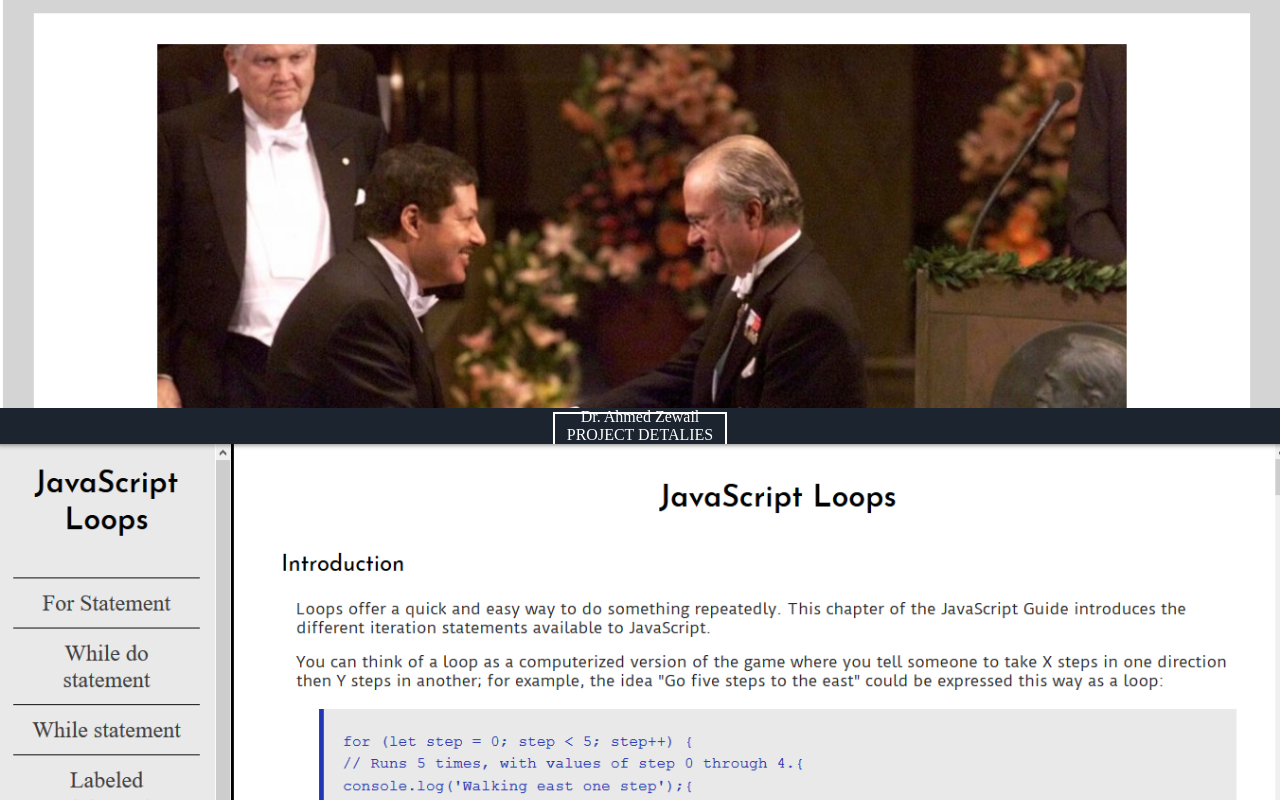
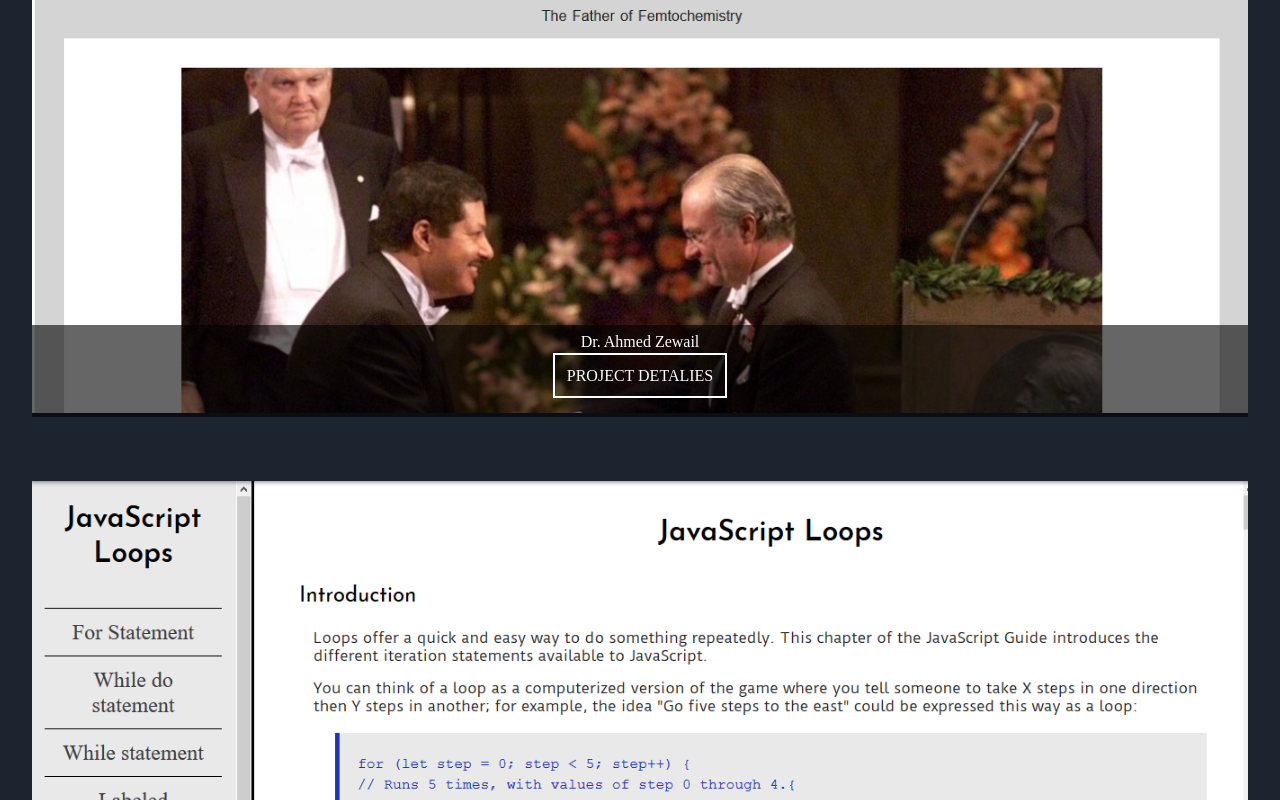
Before and after one commit to Affandi-85/FCC-protfolio-Project, a plain HTML site: page index.html in a window 1280 px wide. Shown: the part 846-1646 px from the top of the page. Drawn offline with Linux system fonts and the light colour scheme.

Commit message:
projects moblie layout

```diff
--- a/css/style.css
+++ b/css/style.css
@@ -47,7 +47,6 @@ h1,h2{
 
 img {
   max-width: 100%;
-  display: block;
   height: auto;
 }
 
@@ -98,3 +97,57 @@ header{
   font-size: 1em;
   color: var(--clr-light);
 }
+
+/* Portfolio
+============*/
+
+#port{
+  width: 95%;
+  margin: auto;
+}
+
+.glary{
+  display: flex;
+  flex-direction: column;
+}
+.port-item{
+  margin: 2em auto;
+  position: relative;
+}
+
+.por-dec{
+  position: absolute;
+  z-index: 2;
+  bottom: 0;
+  left: 0;
+  right: 0;
+  padding-bottom: 2em;
+  color: #fff;
+  background-color: rgba(0,0,0,.6);
+}
+
+
+.por-dec p{
+  margin: .5em 0 1em;
+}
+
+/*
+
+@media (min-width:900px){
+
+  .glary{
+    flex-direction: row;
+  }
+
+  .port-item {
+      overflow: hidden;
+  }
+
+  .por-dec{
+      transform: translateY(150%);
+  }
+
+  .port-item:hover .por-dec{
+      transform: translateY(0%);
+  }
+} */
--- a/index.html
+++ b/index.html
@@ -35,7 +35,7 @@
 <!-- Portfolio -->
     <section id="port">
       <h2>These are some of my projects</h2>
-      <div class="ga">
+      <div class="glary">
   <!-- 01 zewail-->
       <figure class="port-item">
         <img src="img/zewail.png" alt="">
```
